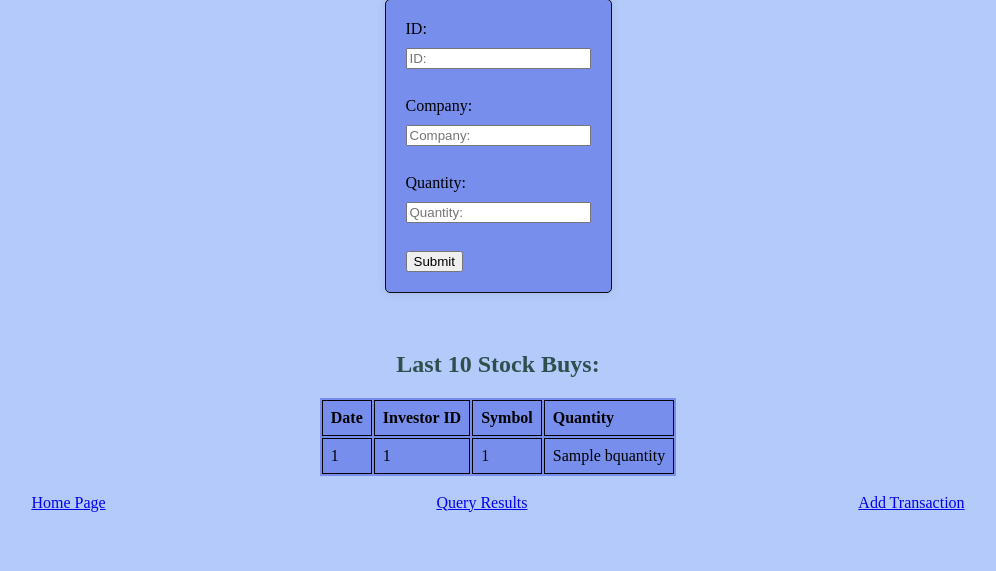
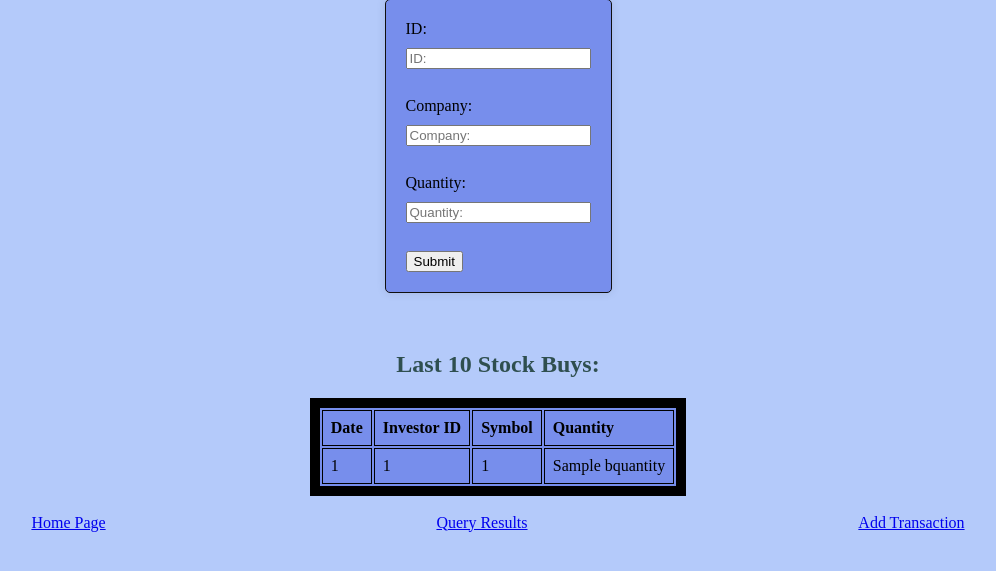
Before and after one commit to GilCaplan/Django_ProjectP2, a Django app: template templates/Buy_Stocks.html in a window 1280 px wide. Shown: the part 128-699 px from the top of the page, without its empty margins (142-1138 px from the left). Run offline with Django 3.2, Linux system fonts and the light colour scheme; the template is opened without the code that fills it: most values are stand-ins (such as "Sample title", 1, 10 or a date in 2020).

Commit message:
Update style.css

```diff
--- a/static/style.css
+++ b/static/style.css
@@ -16,6 +16,7 @@ thead th {
     margin-left: auto;
     margin-right: auto;
     background-color: #778eec;
+    border: 10px solid #000000;
 }
 
 .hodi {
```
